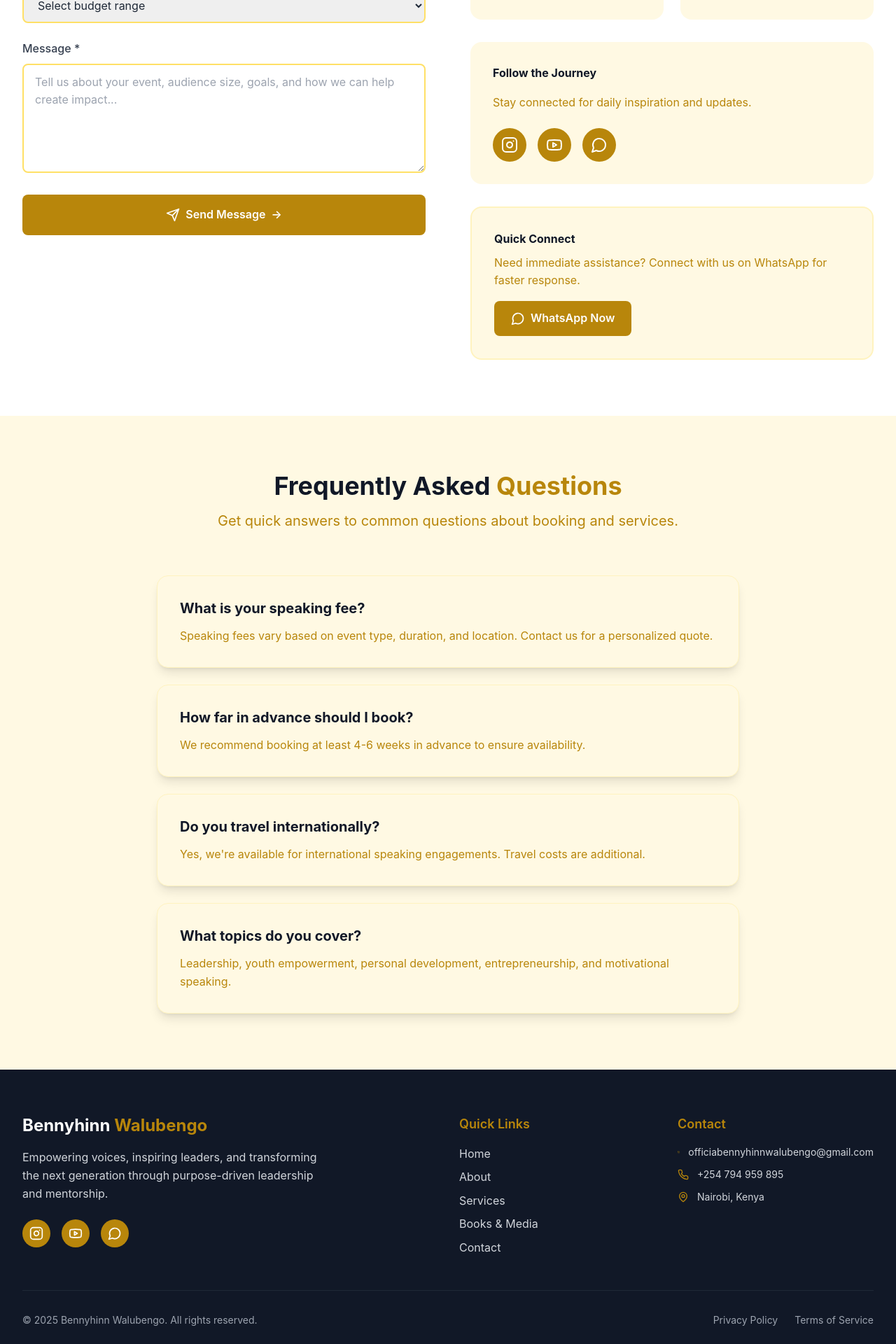
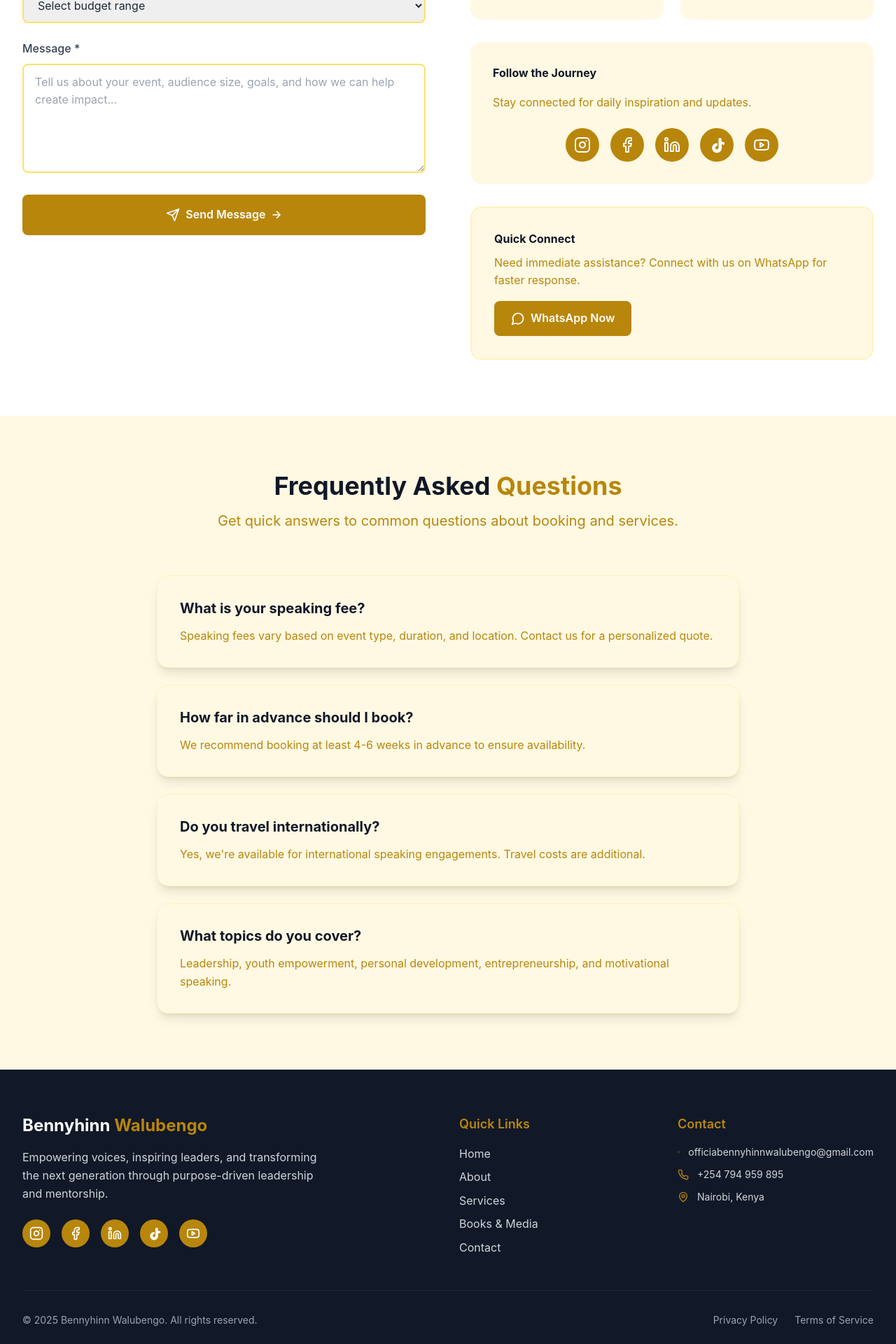
Before and after one commit to Omillo-Charles/Walubengo, a React (Vite) app: page /contact in a window 1280 px wide. Shown: the part 1003-2923 px from the top of the page at 70% size. Built offline with nearby package versions, Linux system fonts and the light colour scheme.

Commit message:
Update the contact details

```diff
--- a/src/components/Footer.tsx
+++ b/src/components/Footer.tsx
@@ -1,6 +1,6 @@
 import React from 'react';
 import { Link } from 'react-router-dom';
-import { Instagram, Youtube, MessageCircle, Mail, Phone, MapPin } from 'lucide-react';
+import { Instagram, Youtube, Facebook, Linkedin, Mail, Phone, MapPin } from 'lucide-react';
 
 const Footer = () => {
   return (
@@ -17,22 +17,50 @@ const Footer = () => {
             </p>
             <div className="flex space-x-4">
               <a
-                href="#"
+                href="https://instagram.com/orator_walubengo"
+                target="_blank"
+                rel="noopener noreferrer"
+                aria-label="Instagram"
                 className="w-10 h-10 bg-gold-600 rounded-full flex items-center justify-center hover:bg-gold-dark transition-colors duration-300"
               >
                 <Instagram size={20} className="text-white" />
               </a>
               <a
-                href="#"
+                href="https://facebook.com/hinn_walubengo"
+                target="_blank"
+                rel="noopener noreferrer"
+                aria-label="Facebook"
+                className="w-10 h-10 bg-gold-600 rounded-full flex items-center justify-center hover:bg-gold-dark transition-colors duration-300"
+              >
+                <Facebook size={20} className="text-white" />
+              </a>
+              <a
+                href="https://linkedin.com/in/bennyhinnwalubengo"
+                target="_blank"
+                rel="noopener noreferrer"
+                aria-label="LinkedIn"
+                className="w-10 h-10 bg-gold-600 rounded-full flex items-center justify-center hover:bg-gold-dark transition-colors duration-300"
+              >
+                <Linkedin size={20} className="text-white" />
+              </a>
+              <a
+                href="https://tiktok.com/@orator_walubengo"
+                target="_blank"
+                rel="noopener noreferrer"
+                aria-label="TikTok"
+                className="w-10 h-10 bg-gold-600 rounded-full flex items-center justify-center hover:bg-gold-dark transition-colors duration-300"
+              >
+                {/* TikTok SVG icon for consistency */}
+                <svg viewBox="0 0 32 32" width="20" height="20" fill="white"><path d="M28.5 10.7c-2.1 0-3.8-1.7-3.8-3.8V4.1c0-0.6-0.5-1.1-1.1-1.1h-3.2c-0.6 0-1.1 0.5-1.1 1.1v17.1c0 1.7-1.4 3.1-3.1 3.1s-3.1-1.4-3.1-3.1c0-1.7 1.4-3.1 3.1-3.1 0.6 0 1.1-0.5 1.1-1.1v-3.2c0-0.6-0.5-1.1-1.1-1.1-5.1 0-9.2 4.1-9.2 9.2s4.1 9.2 9.2 9.2c5.1 0 9.2-4.1 9.2-9.2v-7.1c1.2 0.7 2.6 1.1 4.1 1.1 0.6 0 1.1-0.5 1.1-1.1v-3.2c0-0.6-0.5-1.1-1.1-1.1z"></path></svg>
+              </a>
+              <a
+                href="https://youtube.com/@Walubengo_"
+                target="_blank"
+                rel="noopener noreferrer"
+                aria-label="YouTube"
                 className="w-10 h-10 bg-gold-600 rounded-full flex items-center justify-center hover:bg-gold-dark transition-colors duration-300"
               >
                 <Youtube size={20} className="text-white" />
-              </a>
-              <a
-                href="#"
-                className="w-10 h-10 bg-gold-600 rounded-full flex items-center justify-center hover:bg-gold-dark transition-colors duration-300"
-              >
-                <MessageCircle size={20} className="text-white" />
               </a>
             </div>
           </div>
--- a/src/pages/Books.tsx
+++ b/src/pages/Books.tsx
@@ -21,9 +21,9 @@ const Books = () => {
       followers: "Join the Movement",
       views: "Share Your Story",
       platforms: [
-        { name: "Instagram", url: "https://instagram.com/ispeakcommunity" },
-        { name: "Facebook", url: "https://facebook.com/ispeakcommunity" },
-        { name: "Twitter", url: "https://twitter.com/ispeakcommunity" }
+        { name: "Instagram", url: "https://instagram.com/orator_walubengo" },
+        { name: "Facebook", url: "https://facebook.com/hinn_walubengo" },
+        { name: "TikTok", url: "https://tiktok.com/@orator_walubengo" }
       ]
     }
   ];
--- a/src/pages/Contact.tsx
+++ b/src/pages/Contact.tsx
@@ -1,6 +1,6 @@
 import React, { useState } from 'react';
 import { motion } from 'framer-motion';
-import { Mail, Phone, MapPin, Send, Instagram, Youtube, MessageCircle, Clock, CheckCircle } from 'lucide-react';
+import { Mail, Phone, MapPin, Send, Instagram, Youtube, MessageCircle, Clock, CheckCircle, Facebook, Linkedin } from 'lucide-react';
 
 const Contact = () => {
   const [formData, setFormData] = useState({
@@ -308,24 +308,56 @@ const Contact = () => {
               <div className="bg-gold-50 rounded-2xl p-8 w-full">
                 <h4 className="font-bold text-gray-900 mb-4">Follow the Journey</h4>
                 <p className="text-gold-600 mb-6">Stay connected for daily inspiration and updates.</p>
-                <div className="flex space-x-4">
+                <div className="flex flex-wrap gap-4 justify-center">
+                   {/* Instagram */}
                    <a
-                    href="#"
+                     href="https://instagram.com/orator_walubengo"
+                     target="_blank"
+                     rel="noopener noreferrer"
+                     aria-label="Instagram"
                      className="w-12 h-12 bg-gold-600 rounded-full flex items-center justify-center hover:bg-gold-700 transition-colors duration-300"
                    >
                      <Instagram size={24} className="text-white" />
                    </a>
+                   {/* Facebook */}
                    <a
-                    href="#"
+                     href="https://facebook.com/hinn_walubengo"
+                     target="_blank"
+                     rel="noopener noreferrer"
+                     aria-label="Facebook"
+                     className="w-12 h-12 bg-gold-600 rounded-full flex items-center justify-center hover:bg-gold-700 transition-colors duration-300"
+                   >
+                     <Facebook size={24} className="text-white" />
+                   </a>
+                   {/* LinkedIn */}
+                   <a
+                     href="https://linkedin.com/in/bennyhinnwalubengo"
+                     target="_blank"
+                     rel="noopener noreferrer"
+                     aria-label="LinkedIn"
+                     className="w-12 h-12 bg-gold-600 rounded-full flex items-center justify-center hover:bg-gold-700 transition-colors duration-300"
+                   >
+                     <Linkedin size={24} className="text-white" />
+                   </a>
+                   {/* TikTok */}
+                   <a
+                     href="https://tiktok.com/@orator_walubengo"
+                     target="_blank"
+                     rel="noopener noreferrer"
+                     aria-label="TikTok"
+                     className="w-12 h-12 bg-gold-600 rounded-full flex items-center justify-center hover:bg-gold-700 transition-colors duration-300"
+                   >
+                     <svg viewBox="0 0 32 32" width="24" height="24" fill="white"><path d="M28.5 10.7c-2.1 0-3.8-1.7-3.8-3.8V4.1c0-0.6-0.5-1.1-1.1-1.1h-3.2c-0.6 0-1.1 0.5-1.1 1.1v17.1c0 1.7-1.4 3.1-3.1 3.1s-3.1-1.4-3.1-3.1c0-1.7 1.4-3.1 3.1-3.1 0.6 0 1.1-0.5 1.1-1.1v-3.2c0-0.6-0.5-1.1-1.1-1.1-5.1 0-9.2 4.1-9.2 9.2s4.1 9.2 9.2 9.2c5.1 0 9.2-4.1 9.2-9.2v-7.1c1.2 0.7 2.6 1.1 4.1 1.1 0.6 0 1.1-0.5 1.1-1.1v-3.2c0-0.6-0.5-1.1-1.1-1.1z"></path></svg>
+                   </a>
+                   {/* YouTube */}
+                   <a
+                     href="https://youtube.com/@Walubengo_"
+                     target="_blank"
+                     rel="noopener noreferrer"
+                     aria-label="YouTube"
                      className="w-12 h-12 bg-gold-600 rounded-full flex items-center justify-center hover:bg-gold-700 transition-colors duration-300"
                    >
                      <Youtube size={24} className="text-white" />
-                  </a>
-                  <a
-                    href="#"
-                    className="w-12 h-12 bg-gold-600 rounded-full flex items-center justify-center hover:bg-gold-700 transition-colors duration-300"
-                  >
-                    <MessageCircle size={24} className="text-white" />
                    </a>
                   </div>
               </div>
--- a/src/pages/Services.tsx
+++ b/src/pages/Services.tsx
@@ -245,7 +245,7 @@ const Services = () => {
                 <Calendar size={20} />
               </Link>
               <a
-                href="tel:+254700123456"
+                href="tel:+254794 959 895"
                 className="border-2 border-white text-white hover:bg-white hover:text-gold-600 px-8 py-4 rounded-lg font-semibold transition-all duration-300 inline-flex items-center justify-center gap-2"
               >
                 Call Now
```
Lines whose indentation alone changed are shown as unchanged.
